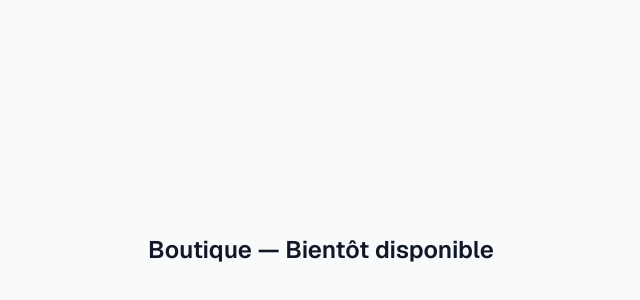
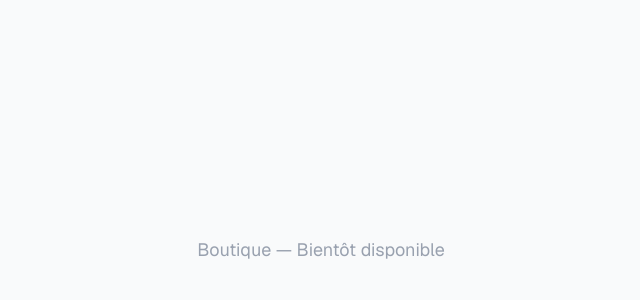
Before and after one commit to IcosSys/e.icossys, a Next.js app: page / in a window 1280 px wide. Shown: the part 150-450 px from the top of the page, without its empty margins (319-959 px from the left). Built offline with nearby package versions, Linux system fonts and the light colour scheme.

Commit message:
Page placeholder: Boutique bientot disponible

```diff
--- a/src/app/page.tsx
+++ b/src/app/page.tsx
@@ -1,9 +1,7 @@
 export default function Home() {
   return (
     <div className="min-h-screen flex items-center justify-center bg-gray-50">
-      <h1 className="text-2xl font-semibold text-gray-900">
-        Boutique — Bientôt disponible
-      </h1>
+      <p className="text-gray-400 text-lg">Boutique — Bientôt disponible</p>
     </div>
   );
 }
```
